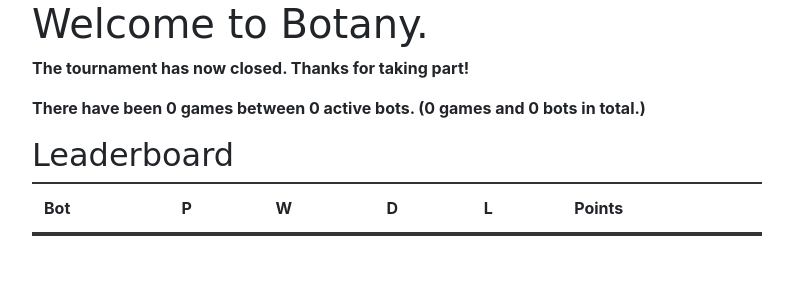
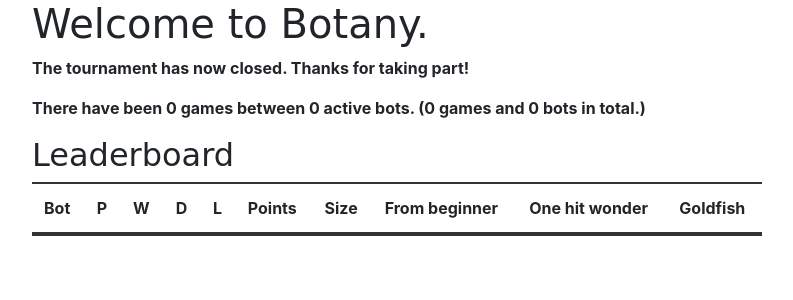
Before and after one commit to inglesp/botany, a Django app: page / in a window 1280 px wide. Shown: the part 60-360 px from the top of the page, without its empty margins (53-846 px from the left). Run offline with Django 3.2, Linux system fonts and the light colour scheme; data that the repository does not hold is empty; parts of the project's set-up code (start-up, migrations or seed data) failed here and were passed over; some libraries are stand-ins or nearby versions; some web fonts are replaced.

Commit message:
Show flags on table

```diff
--- a/server/botany/templates/botany/_standings.html
+++ b/server/botany/templates/botany/_standings.html
@@ -7,6 +7,10 @@
       <th>D</th>
       <th>L</th>
       <th>Points</th>
+      <th>Size</th>
+      <th>From beginner</th>
+      <th>One hit wonder</th>
+      <th>Goldfish</th>
     </tr>
   </thead>
   <tbody>
@@ -27,6 +31,10 @@
       <td>{{ bot.num_draws }}</td>
       <td>{{ bot.num_losses }}</td>
       <td>{{ bot.score }}</td>
+      <td>{{ bot.code_size }}</td>
+      <td>{{ bot.is_from_beginner }}</td>
+      <td>{{ bot.is_one_hit_wonder }}</td>
+      <td>{{ bot.is_goldfish }}</td>
     </tr>
     {% endfor %}
   </tbody>
```
